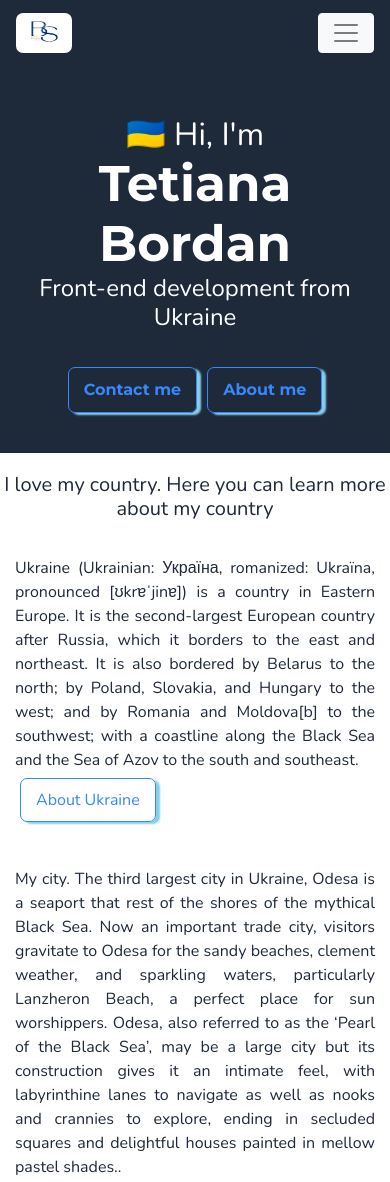
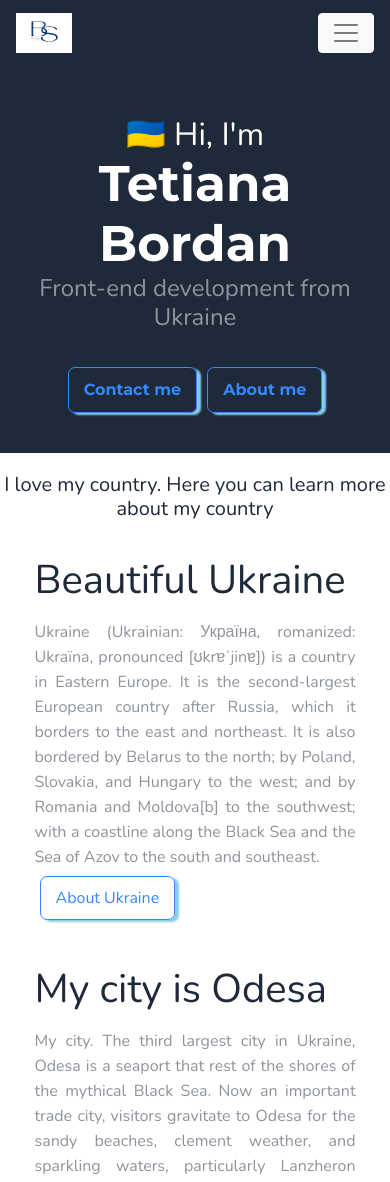
Before and after one commit to dentistbordan/Portfolio-Tetiana, a plain HTML site: page index.html in a window 390 px wide. Shown: the top 1182 px of the page. Drawn offline with nearby package versions, Linux system fonts and the light colour scheme.

Commit message:
Added home page content design

```diff
--- a/css/style_first.css
+++ b/css/style_first.css
@@ -20,6 +20,7 @@ h2,h4{
     color: var(--second-color);
     font-family: var(--second-font);
     }
+
 h5{
     margin: var(--margin);
     color:  var(--first-color);
@@ -27,9 +28,13 @@ h2,h4{
     font-family: var(--second-font);
     margin-bottom: 20px;
     }
-    img{
-    border-radius: 7px;
+
+p{
+    opacity: 0.5;
+    font-size: 16px;
+    line-height: 25px;
     }
+
 footer{
     background-color: var(--first-color);
     text-align: center;
@@ -43,11 +48,13 @@ h2,h4{
     font-family: var(--first-font);
     margin-bottom: 20px;
    }
-
 .home{
     margin-top: 50px;
     text-align: center;
     margin-bottom: 30px;
+   }
+.home h4{
+    opacity: 0.5;
     }
 .link{
     display: flex;
@@ -80,14 +87,13 @@ h2,h4{
     width: 850px;
     padding-bottom: 25px;
     }
-
 .text{
     font-family: var(--second-font);
     background-color: var(--first-color);
     color: var(--second-color);
     padding: 15px;
     text-align:justify;
-    width: 100%;
+    width: 90%;
     height: auto;
    }
 .mail{
@@ -101,15 +107,20 @@ h2,h4{
     justify-content: center;
     padding-bottom: 20px;
    }
-
 .bottom-img{
     background-color:var(--second-color);
     width: 25px;
+    border-radius: 10px;
+    border:1px solid #1E2939;
    }
 
  @media(max-width:850px){
         .image{
             display: none;
+        }
+        .text h2{
+            color: var(--first-color);
+            font-size: 40px;
         }
         h5{
             font-weight:200;
@@ -124,7 +135,7 @@ h2,h4{
         }
         .contact{
             width: 20px;
-           margin:0 10px;
+           margin:0 15px;
            padding:0;
 
         }
--- a/index.html
+++ b/index.html
@@ -70,6 +70,7 @@ id="ukraine"
 alt="Ukraine🇺🇦">
     </div>
     <div class="text" >
+        <h2 class="mb-3">Beautiful Ukraine</h2>
 <p>Ukraine (Ukrainian: Україна, romanized: Ukraïna, pronounced [ʊkrɐˈjinɐ])
     is a country in Eastern Europe. It is the second-largest European
      country after Russia, which it borders to the east and northeast.
@@ -81,12 +82,13 @@ alt="Ukraine🇺🇦">
 <a class="links"
 href="https://en.wikipedia.org/wiki/Ukraine"
 target="_blank"
-title="Ukraine" > About Ukraine</a>
+title="Ukraine"> About Ukraine</a>
 
 </div>
     </div>
     <div class="col-sm-9 section">
         <div class="text">
+            <h2 class="mb-3">My city is Odesa</h2>
             <p>
                 My city. The third largest city in Ukraine, Odesa is a seaport
                  that rest of the shores of the mythical Black Sea. Now an important
@@ -101,7 +103,7 @@ Odesa, also referred to as the ‘Pearl of the Black Sea’, may be a large city
                 title="Odesa">About Odesa</a>
 
     </div>
-        <div class="image" >
+        <div class="image">
             <img class="img-fluid rounded shadow-sm p-1 border" width="1000"
             src="img/ccimage-shutterstock_1095160982.jpg"
             alt="Odesa">
@@ -114,6 +116,7 @@ Odesa, also referred to as the ‘Pearl of the Black Sea’, may be a large city
     alt="The War🇺🇦">
         </div>
         <div class="text" >
+            <h2 class="mb-3">The War in Ukraine</h2>
     <p>The Current Situation in Ukraine
         Russia’s massive assault on an independent Ukraine menaces
         not only Eastern Europe, but the human effort,
@@ -125,7 +128,7 @@ Odesa, also referred to as the ‘Pearl of the Black Sea’, may be a large city
     <a class="links"
     href="https://www.usip.org/current-situation-ukraine"
     target="_blank"
-    title="The War in Ukraine" >Current info</a>
+    title="The War in Ukraine">Current info</a>
        </div>
     </div>
 </div>
```
Also changed, not shown: 1 other file. Lines whose indentation alone changed are shown as unchanged.
